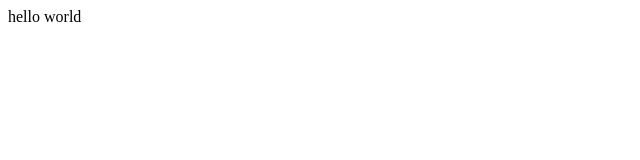
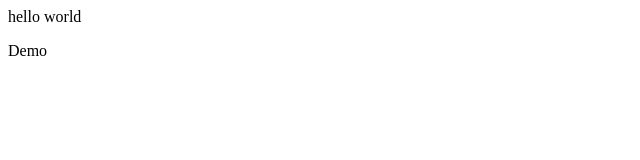
Before and after one commit to ThakkarGhanshyam/project-demo, a plain HTML site: page index.html in a window 1280 px wide. Shown: the full height of the page, 0-640 px from the left. Drawn offline with Linux system fonts and the light colour scheme.

Commit message:
Demo paragraph

```diff
--- a/index.html
+++ b/index.html
@@ -1 +1,2 @@
 <p>hello world</p>
+<p>Demo</p>
```
